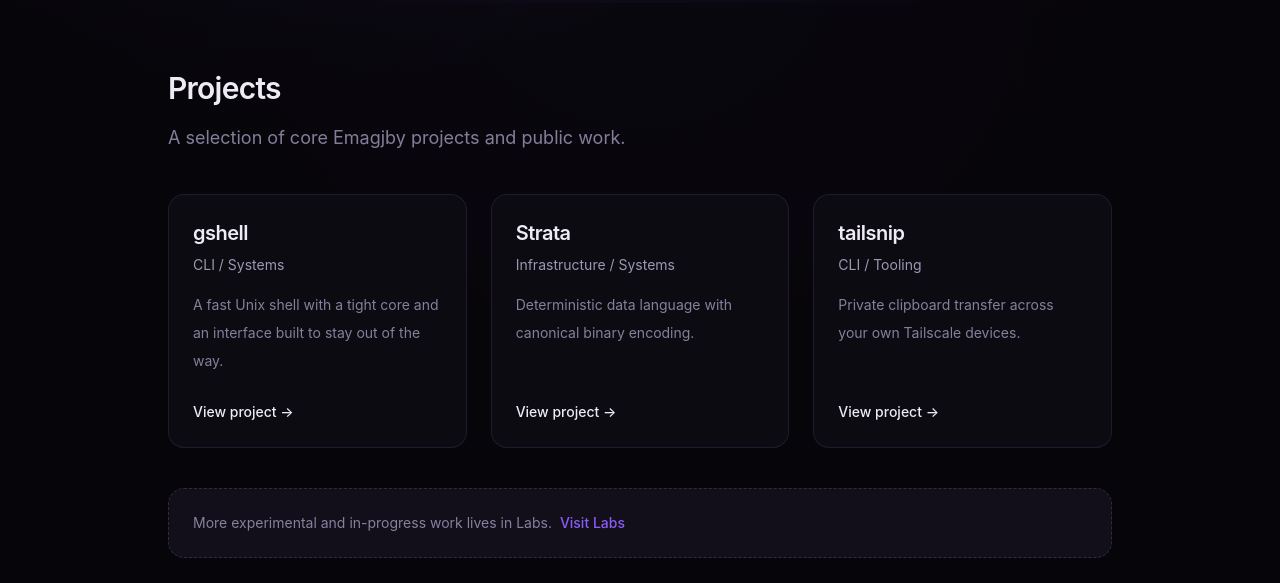
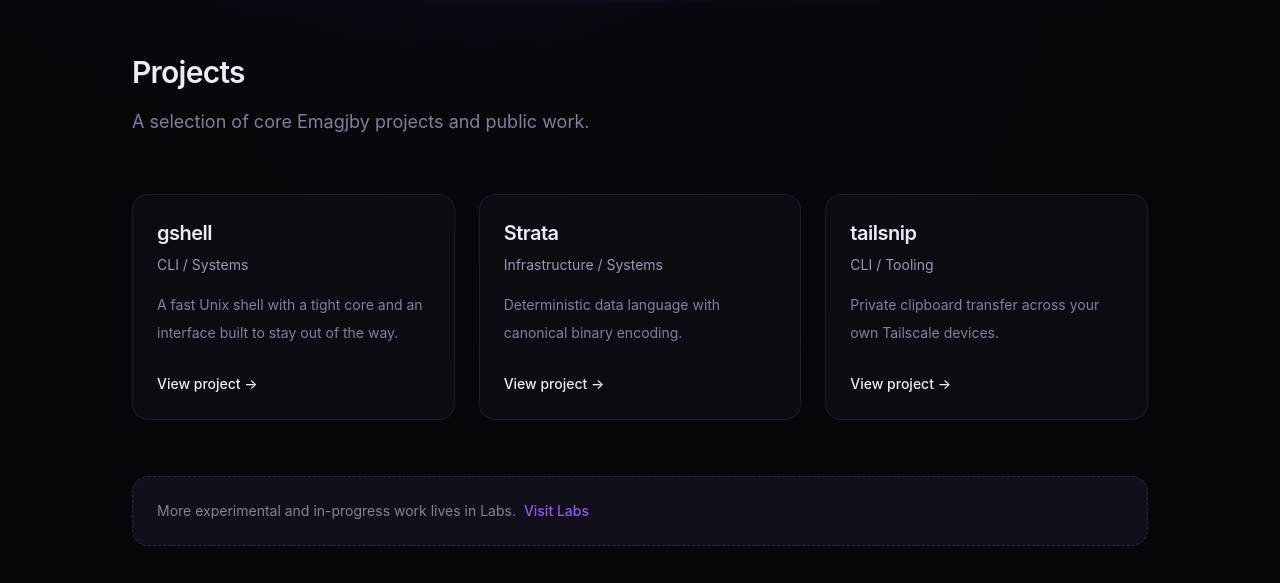
Before and after one commit to Emagjby/emagjby.com, a SvelteKit app: page / in a window 1280 px wide. Shown: the part 797-1380 px from the top of the page. Built offline with nearby package versions, Linux system fonts and the light colour scheme.

Commit message:
feat(design): define spacing and layout constraints (#13)

```diff
--- a/src/lib/components/Container.svelte
+++ b/src/lib/components/Container.svelte
@@ -3,14 +3,26 @@
 	import type { SvelteHTMLElements } from "svelte/elements";
 
 	type Props = SvelteHTMLElements["div"] & {
+		size?: "wide" | "narrow";
 		children?: Snippet;
 	};
 
-	let { class: className = "", children, ...rest }: Props = $props();
+	let {
+		class: className = "",
+		size = "wide",
+		children,
+		...rest
+	}: Props = $props();
 </script>
 
 <div
-	class={`mx-auto w-full max-w-6xl px-6 sm:px-8 lg:px-10 ${className}`}
+	class={[
+		"mx-auto w-full px-[var(--layout-gutter)]",
+		size === "narrow"
+			? "max-w-[var(--layout-max-width-narrow)]"
+			: "max-w-[var(--layout-max-width-wide)]",
+		className,
+	]}
 	{...rest}
 >
 	{@render children?.()}
--- a/src/lib/components/Footer.svelte
+++ b/src/lib/components/Footer.svelte
@@ -3,7 +3,7 @@
 	import { siteContent } from "$lib/content/site";
 </script>
 
-<footer class="border-t border-(--border-subtle) py-6 sm:py-10">
+<footer class="border-t border-(--border-subtle) py-8 sm:py-10">
 	<Container
 		class="flex flex-col gap-4 sm:flex-row sm:items-center sm:justify-between"
 	>
--- a/src/lib/components/Header.svelte
+++ b/src/lib/components/Header.svelte
@@ -6,13 +6,13 @@
 <header
 	class="sticky top-0 z-20 border-b border-[rgba(152,128,227,0.1)] bg-[linear-gradient(180deg,rgba(8,7,12,0.72),rgba(8,7,12,0.38))] backdrop-blur-sm"
 >
-	<Container class="flex items-center justify-between py-5">
+	<Container class="flex items-center justify-between py-4 sm:py-5">
 		<a href="/" class="interactive-link text-lg font-semibold tracking-tight text-(--text-primary)">
 			{siteContent.name}
 		</a>
 
 		<nav aria-label="Primary navigation">
-			<ul class="flex items-center gap-8 text-sm">
+			<ul class="flex items-center gap-6 text-sm sm:gap-8">
 				{#each navItems as item (item.href)}
 					<li>
 						<a
--- a/src/lib/components/Hero.svelte
+++ b/src/lib/components/Hero.svelte
@@ -3,7 +3,7 @@
 	import { siteContent } from "$lib/content/site";
 </script>
 
-<section class="relative overflow-hidden py-24 sm:py-32 lg:py-40">
+<section class="relative overflow-hidden py-20 sm:py-28 lg:py-36">
 	<Container>
 		<div class="max-w-4xl">
 			{#if siteContent.hero.eyebrow}
@@ -28,7 +28,7 @@
 
 			{#if siteContent.hero.primaryCta || siteContent.hero.secondaryCta}
 				<div
-					class="mt-10 flex flex-col gap-4 sm:flex-row sm:items-center"
+					class="mt-8 flex flex-col gap-4 sm:mt-10 sm:flex-row sm:items-center"
 				>
 					<a
 						href={siteContent.hero.primaryCta.href}
--- a/src/lib/components/ProjectSection.svelte
+++ b/src/lib/components/ProjectSection.svelte
@@ -7,6 +7,7 @@
 
 <Section
 	id="projects"
+	size="wide"
 	title="Projects"
 	description="A selection of core Emagjby projects and public work."
 >
@@ -17,7 +18,7 @@
 	</div>
 
 	<div
-		class="mt-10 rounded-2xl border border-dashed border-(--border-default) bg-(--bg-elevated) p-6 text-sm text-(--text-muted)"
+		class="mt-[var(--layout-section-gap)] rounded-2xl border border-dashed border-(--border-default) bg-(--bg-elevated) p-6 text-sm text-(--text-muted)"
 	>
 		<p>
 			{siteContent.labs.callout}
--- a/src/lib/components/Section.svelte
+++ b/src/lib/components/Section.svelte
@@ -1,11 +1,13 @@
 <script lang="ts">
 	import type { Snippet } from "svelte";
+	import Container from "$lib/components/Container.svelte";
 
 	interface Props {
 		id?: string;
 		title?: string;
 		eyebrow?: string;
 		description?: string;
+		size?: "wide" | "narrow";
 		class?: string;
 		contentClass?: string;
 		children?: Snippet;
@@ -16,14 +18,15 @@
 		title = "",
 		eyebrow = "",
 		description = "",
+		size = "narrow",
 		class: className = "",
 		contentClass = "",
 		children,
 	}: Props = $props();
 </script>
 
-<section {id} class={`py-20 sm:py-28 ${className}`}>
-	<div class="mx-auto w-full max-w-5xl px-6 sm:px-8 lg:px-10">
+<section {id} class={["py-[var(--layout-section-space)]", className]}>
+	<Container {size}>
 		{#if eyebrow || title || description}
 			<div class="max-w-3xl">
 				{#if eyebrow}
@@ -53,9 +56,14 @@
 		{/if}
 
 		<div
-			class={`${eyebrow || title || description ? "mt-10" : ""} ${contentClass}`}
+			class={[
+				eyebrow || title || description
+					? "mt-[var(--layout-section-gap)]"
+					: "",
+				contentClass,
+			]}
 		>
 			{@render children?.()}
 		</div>
-	</div>
+	</Container>
 </section>
--- a/src/routes/layout.css
+++ b/src/routes/layout.css
@@ -2,6 +2,12 @@
 
 :root {
   color-scheme: dark;
+
+  --layout-max-width-wide: 68rem;
+  --layout-max-width-narrow: 60rem;
+  --layout-gutter: 1.25rem;
+  --layout-section-space: 5rem;
+  --layout-section-gap: 2.5rem;
 
   --bg-base: #060509;
   --bg-surface: rgba(16, 14, 22, 0.72);
@@ -221,6 +227,22 @@
   scroll-margin-top: 80px;
 }
 
+@media (min-width: 640px) {
+  :root {
+    --layout-gutter: 1.75rem;
+    --layout-section-space: 6.5rem;
+    --layout-section-gap: 3rem;
+  }
+}
+
+@media (min-width: 1024px) {
+  :root {
+    --layout-gutter: 2.25rem;
+    --layout-section-space: 8rem;
+    --layout-section-gap: 3.5rem;
+  }
+}
+
 :focus-visible {
   outline: 2px solid var(--accent-primary);
   outline-offset: 3px;
```
